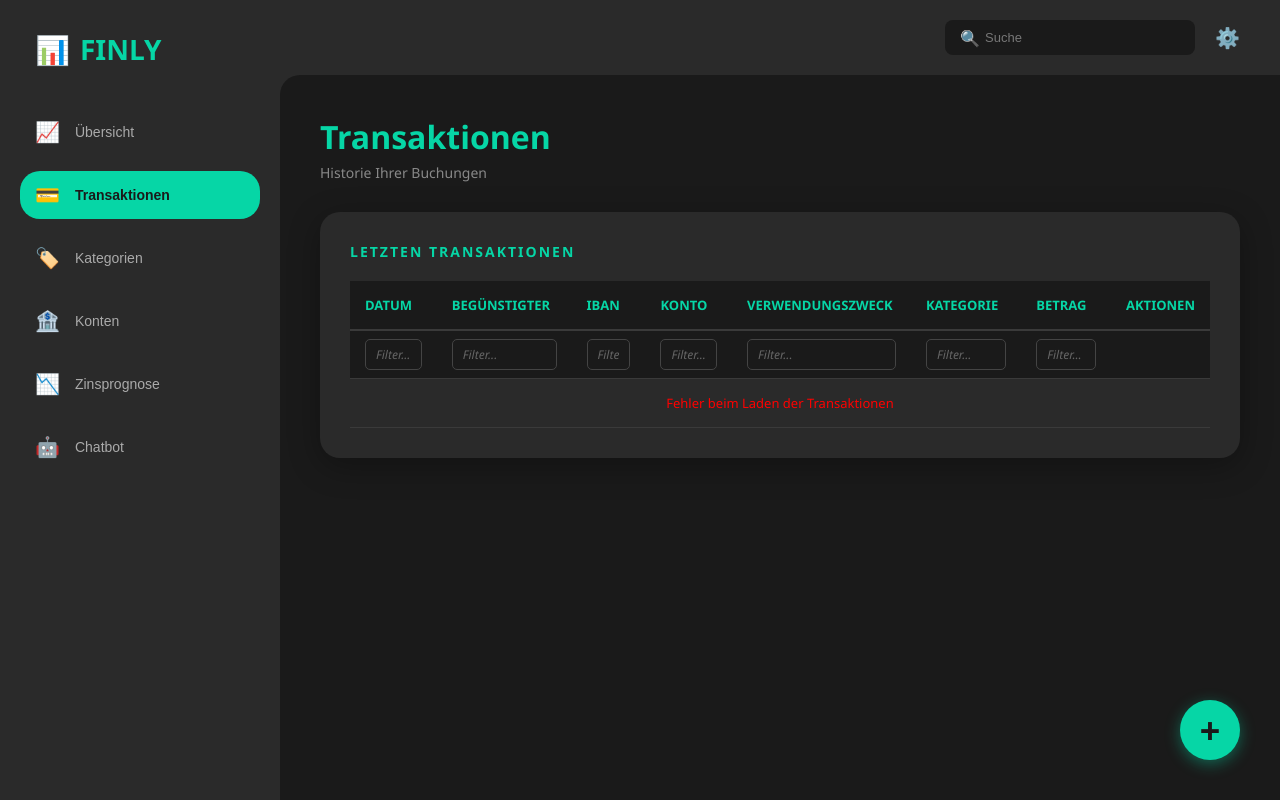
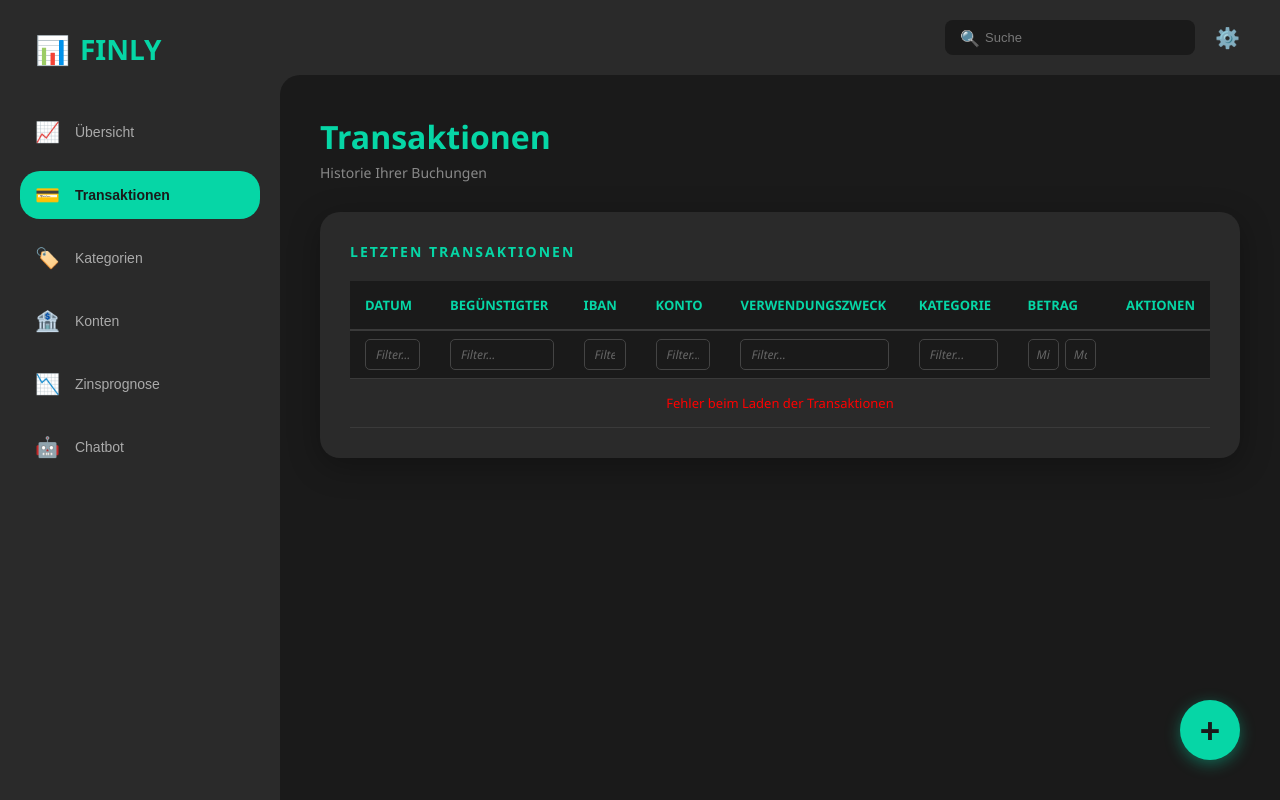
Before and after one commit to pgs3238/Pro-KI-Gruppenarbeit-a3-5, a Python web app: template templates/transactions.html in a window 1280 px wide. Run offline with Jinja, Linux system fonts and the light colour scheme; the template is opened without the code that fills it, so the values that code supplies are empty.

Commit message:
Filter erweitert um Min + Max

```diff
--- a/static/css/style.css
+++ b/static/css/style.css
@@ -325,6 +325,17 @@ table th {
 .filter-input:focus {
   outline: none;
   border-color: #06d6a6;
+}
+
+.betrag-filter {
+  display: flex;
+  gap: 6px;
+}
+
+.betrag-filter .filter-input {
+  width: 100%;
+  padding: 6px 8px; /* slightly tighter than default */
+  font-size: 12px;
 }
 
 table td {
--- a/static/js/app.js
+++ b/static/js/app.js
@@ -311,9 +311,9 @@ async function performSearch() {
         buchungstag: filterInputs[0].value || null,
         beguenstigter: filterInputs[1].value || null,
         iban_kontonummer: filterInputs[2].value || null,
-        verwendungszweck: filterInputs[3].value || null,
-        beschreibung: filterInputs[4].value || null,
-        betrag_str: filterInputs[5].value || null
+        verwendungszweck: filterInputs[4].value || null,
+        beschreibung: filterInputs[5].value || null,
+        betrag_str: filterInputs[6].value || null
     };
 
     table.innerHTML = '<tr><td colspan="7" style="text-align: center;">⏳ Suche läuft...</td></tr>';
@@ -532,10 +532,11 @@ async function editTransaction(id) {
 
         openModal();
 
+        // TODO ERROR remove this do to wrong function
         // Wenn ein Konto ausgewählt ist, trigger die onKontoSelect um IBAN zu befüllen
-        if (transaction.konto_id) {
-            onKontoSelect();
-        }
+        // if (transaction.konto_id) {
+        //     onKontoSelect();
+        // }
     } catch (error) {
         console.error('✗ Fehler beim Laden der Transaktion:', error);
         showToast('Transaktion konnte nicht geladen werden', 'error');
@@ -652,10 +653,11 @@ async function loadKontoSelect(targetId = 'kontoSelect') {
             kontoSelect.appendChild(option);
         });
 
+        // TODO Error remove this due to wrong function
         // Füge Change-Event hinzu, um IBAN automatisch zu füllen
-        if (targetId === 'kontoSelect') {
-            kontoSelect.addEventListener('change', onKontoSelect);
-        }
+        // if (targetId === 'kontoSelect') {
+        //     kontoSelect.addEventListener('change', onKontoSelect);
+        // }
     } catch (error) {
         console.error('Fehler beim Laden der Konten für Dropdown:', error);
     }
@@ -683,13 +685,15 @@ function onKontoSelect() {
     // Finde das ausgewählte Konto
     const selectedKonto = availableKonten.find(k => k.id === selectedKontoId);
 
-    if (selectedKonto && selectedKonto.kontonummer) {
-        // Trage die IBAN des Kontos ein
-        ibanInput.value = selectedKonto.kontonummer;
-        // Mache IBAN-Feld readonly
-        ibanInput.readOnly = true;
-        ibanInput.style.backgroundColor = '#333';  // Dunkler Hintergrund für readonly
-    }
+
+    // TODO remove function due to it doing the wrong thing!!
+    // if (selectedKonto && selectedKonto.kontonummer) {
+    //     // Trage die IBAN des Kontos ein
+    //     ibanInput.value = selectedKonto.kontonummer;
+    //     // Mache IBAN-Feld readonly
+    //     ibanInput.readOnly = true;
+    //     ibanInput.style.backgroundColor = '#333';  // Dunkler Hintergrund für readonly
+    // }
 }
 
 /**
--- a/templates/transactions.html
+++ b/templates/transactions.html
@@ -157,11 +157,18 @@
                       />
                     </th>
                     <th>
-                      <input
-                        type="text"
-                        class="filter-input"
-                        placeholder="Filter..."
-                      />
+                      <div class="betrag-filter">
+                        <input
+                          type="text"
+                          class="filter-input"
+                          placeholder="Min"
+                        />
+                        <input
+                          tpye="text"
+                          class="filter-input"
+                          placeholder="Max"
+                        />
+                      </div>
                     </th>
                     <th></th>
                   </tr>
```
